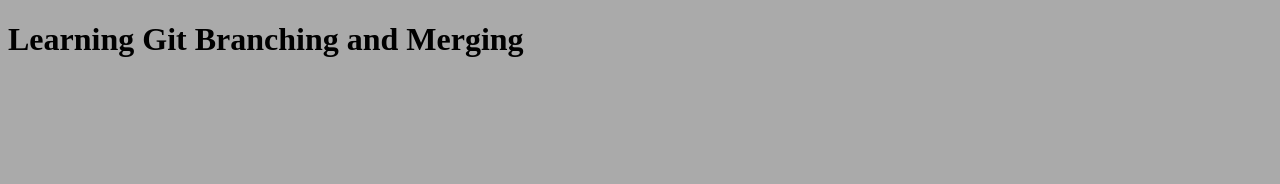
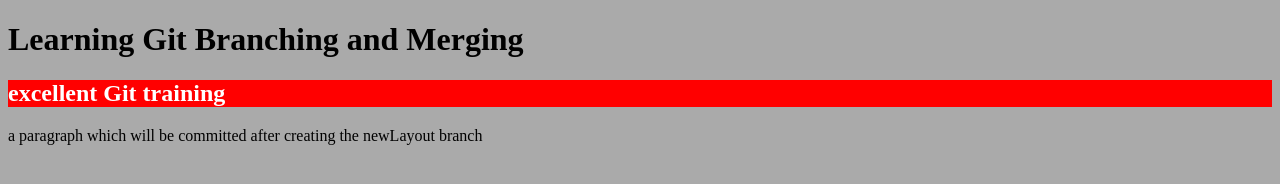
Before and after one commit to VilleMuhonen/collaborationtools2.0, a plain HTML site: page index.html in a window 1280 px wide. Drawn offline with Linux system fonts and the light colour scheme.

Commit message:
committaus

```diff
--- a/index.html
+++ b/index.html
@@ -9,6 +9,8 @@
 
 <body>
   <h1>Learning Git Branching and Merging</h1>
+  <h2>excellent Git training</h2>
+  <p>a paragraph which will be committed after creating the newLayout branch</p>
 </body>
 
 </html>
```
